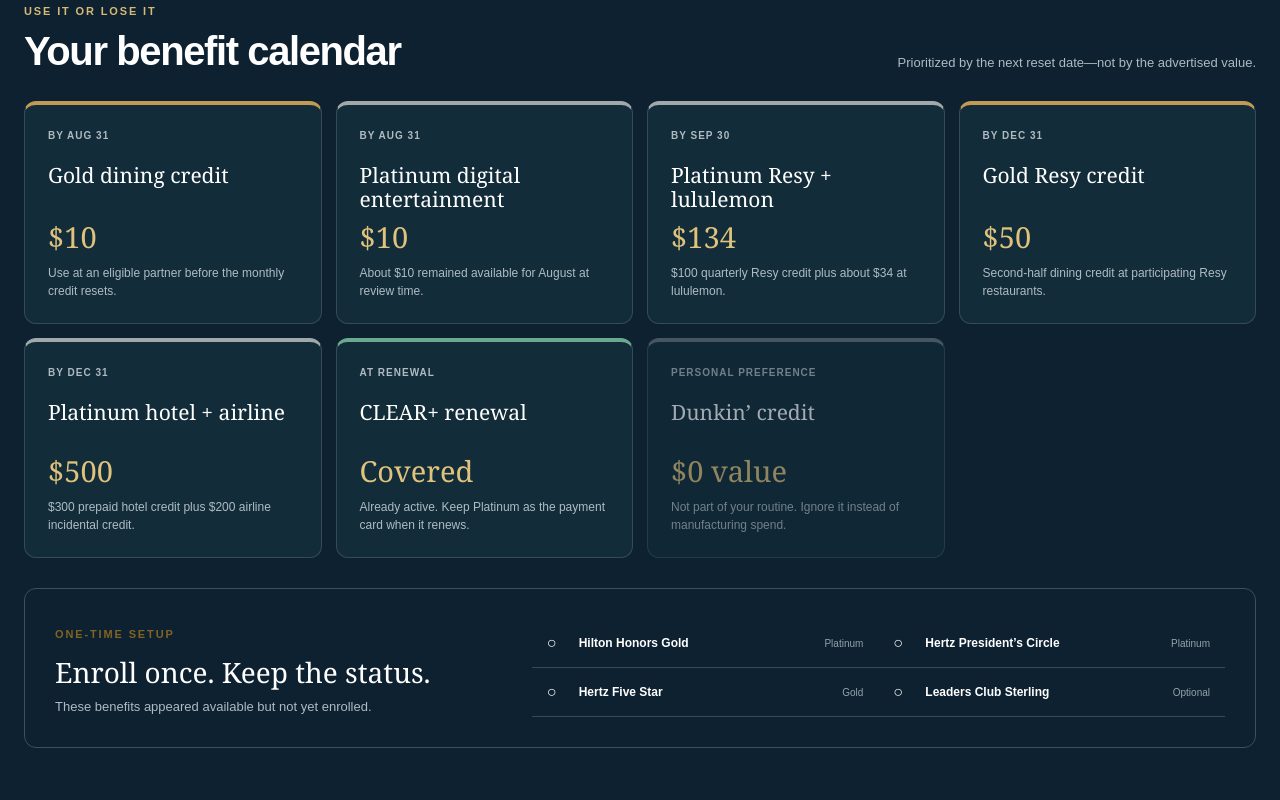
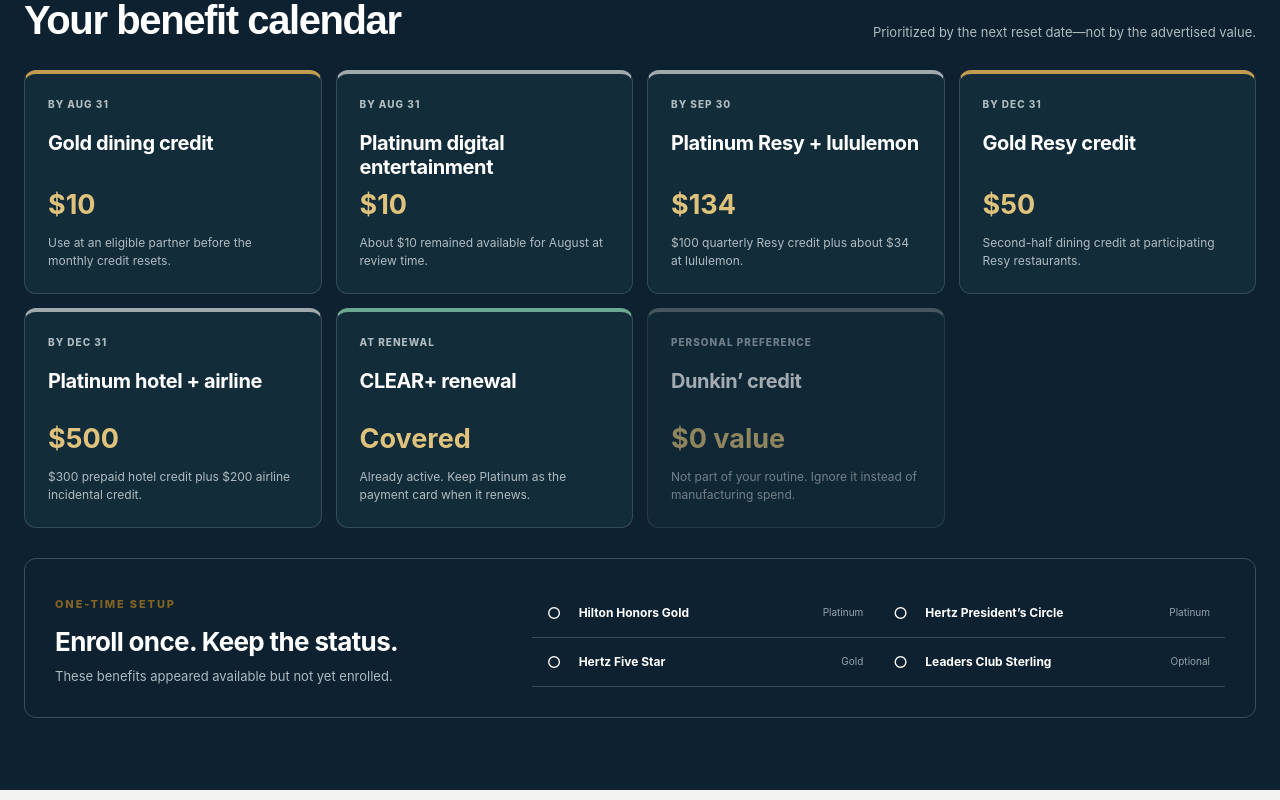
Before and after one commit to pondorasti/pondorasti, a Next.js app: page / in a window 1280 px wide. Shown: the part 2300-3100 px from the top of the page. Built offline with nearby package versions, Linux system fonts and the light colour scheme.

Commit message:
Use Inter across dashboard

```diff
--- a/app/globals.css
+++ b/app/globals.css
@@ -1,4 +1,5 @@
 @import 'tailwindcss';
+@import '@fontsource-variable/inter';
 
 :root {
   --ink: #0d2130;
@@ -20,7 +21,7 @@
   margin: 0;
   background: var(--paper);
   color: var(--ink);
-  font-family: Arial, Helvetica, sans-serif;
+  font-family: 'Inter Variable', Inter, -apple-system, BlinkMacSystemFont, 'Segoe UI', sans-serif;
   -webkit-font-smoothing: antialiased;
 }
 a { color: inherit; text-decoration: none; }
@@ -41,7 +42,7 @@
   background: color-mix(in srgb, white 92%, transparent); backdrop-filter: blur(18px);
 }
 .brand { display: flex; align-items: center; gap: 10px; font-size: 14px; font-weight: 800; letter-spacing: -.01em; }
-.brand-mark { width: 30px; height: 30px; display: grid; place-items: center; border-radius: 8px; background: var(--ink); color: white; font: 700 13px Georgia, serif; }
+.brand-mark { width: 30px; height: 30px; display: grid; place-items: center; border-radius: 8px; background: var(--ink); color: white; font-size: 13px; font-weight: 800; }
 .topbar nav { display: flex; align-items: center; gap: 28px; color: #42515b; font-size: 12px; font-weight: 700; }
 .topbar nav a:hover { color: var(--gold-dark); }
 .privacy-pill { display: inline-flex; align-items: center; gap: 8px; color: var(--muted); font-size: 11px; font-weight: 700; text-transform: uppercase; letter-spacing: .08em; }
@@ -71,19 +72,19 @@
 .platinum-card { color: #19282e; background: linear-gradient(145deg, #d9dedc, #9fa9ab); }
 .card-topline { display: flex; align-items: center; justify-content: space-between; padding-bottom: 28px; border-bottom: 1px solid rgba(18,33,43,.25); font-weight: 900; font-size: 12px; letter-spacing: .1em; }
 .card-topline i { font-style: normal; font-size: 10px; }
-.card-profile h3 { margin: 34px 0; max-width: 400px; font: 400 37px/1.08 Georgia, serif; letter-spacing: -.035em; }
+.card-profile h3 { margin: 34px 0; max-width: 400px; font-size: 34px; font-weight: 700; line-height: 1.08; letter-spacing: -.035em; }
 .route-list { display: grid; gap: 15px; }
 .route-list div { display: grid; grid-template-columns: 52px 1fr; align-items: center; padding-bottom: 14px; border-bottom: 1px solid rgba(18,33,43,.18); }
-.route-list strong { font: 400 27px Georgia, serif; }
+.route-list strong { font-size: 25px; font-weight: 700; }
 .route-list span { font-size: 13px; font-weight: 700; line-height: 1.35; }
 .route-list .muted-route { opacity: .62; }
 .card-rule { margin: 28px 0 0; font-size: 12px; font-weight: 700; }
 
 .callout-grid { display: grid; grid-template-columns: 1fr 1fr; gap: 22px; margin-top: 22px; }
 .callout { min-height: 160px; padding: 24px; display: grid; grid-template-columns: 44px 1fr; gap: 18px; border: 1px solid var(--line); border-radius: 12px; background: var(--white); }
-.callout-icon { width: 42px; height: 42px; display: grid; place-items: center; border: 1px solid currentColor; border-radius: 50%; font: 22px Georgia, serif; }
+.callout-icon { width: 42px; height: 42px; display: grid; place-items: center; border: 1px solid currentColor; border-radius: 50%; font-size: 20px; font-weight: 700; }
 .callout small { font-size: 10px; font-weight: 800; letter-spacing: .12em; color: var(--rust); }
-.callout h3 { margin: 8px 0 9px; font: 400 24px/1.15 Georgia, serif; }
+.callout h3 { margin: 8px 0 9px; font-size: 22px; font-weight: 700; line-height: 1.2; letter-spacing: -.025em; }
 .callout p { margin: 0; color: var(--muted); font-size: 13px; line-height: 1.55; }
 .offer-callout { background: #e4e9e7; border-color: #cbd3cf; }
 .offer-callout small { color: var(--green); }
@@ -111,11 +112,11 @@
 .benefit-card.clear { border-top: 4px solid #6aa88f; }
 .benefit-card.muted { border-top: 4px solid #69777e; opacity: .62; }
 .benefit-timing { color: #aebbc1; font-size: 10px; font-weight: 800; letter-spacing: .1em; text-transform: uppercase; }
-.benefit-card h3 { margin: 20px 0 6px; font: 400 21px/1.15 Georgia, serif; }
-.benefit-card strong { margin-top: auto; font: 400 29px Georgia, serif; color: #dfc37d; }
+.benefit-card h3 { margin: 20px 0 6px; font-size: 20px; font-weight: 700; line-height: 1.18; letter-spacing: -.02em; }
+.benefit-card strong { margin-top: auto; color: #dfc37d; font-size: 27px; font-weight: 700; }
 .benefit-card p { margin: 8px 0 0; color: #afbcc1; font-size: 12px; line-height: 1.5; }
 .enrollment-panel { margin-top: 30px; padding: 30px; display: grid; grid-template-columns: .8fr 1.3fr; gap: 50px; align-items: center; border: 1px solid #3a505c; border-radius: 12px; }
-.enrollment-panel h3 { margin: 8px 0 6px; font: 400 28px Georgia, serif; }
+.enrollment-panel h3 { margin: 8px 0 6px; font-size: 26px; font-weight: 700; letter-spacing: -.025em; }
 .enrollment-panel p { margin: 0; color: #aebbc1; font-size: 13px; }
 .enrollment-list { display: grid; grid-template-columns: 1fr 1fr; }
 .enrollment-list div { padding: 12px 15px; display: grid; grid-template-columns: 25px 1fr auto; gap: 7px; align-items: center; border-bottom: 1px solid #354b57; }
@@ -125,7 +126,7 @@
 .offer-grid { display: grid; grid-template-columns: repeat(3, 1fr); gap: 12px; }
 .offer-grid article { min-height: 235px; padding: 24px; display: flex; flex-direction: column; border: 1px solid var(--line); border-radius: 12px; background: var(--white); }
 .offer-grid article > span { color: var(--green); font-size: 10px; font-weight: 800; letter-spacing: .1em; text-transform: uppercase; }
-.offer-grid h3 { margin: 24px 0 12px; font: 400 25px/1.1 Georgia, serif; }
+.offer-grid h3 { margin: 24px 0 12px; font-size: 23px; font-weight: 700; line-height: 1.15; letter-spacing: -.025em; }
 .offer-grid p { margin: 0; color: var(--muted); font-size: 13px; line-height: 1.55; }
 .offer-grid small { margin-top: auto; padding-top: 24px; font-size: 11px; font-weight: 800; }
 .offer-grid small b { color: var(--gold-dark); }
@@ -155,13 +156,13 @@
 .rule-grid { margin-top: 24px; display: grid; grid-template-columns: repeat(3, 1fr); border-top: 1px solid var(--ink); }
 .rule-grid article { padding: 28px 35px 0 0; }
 .rule-grid article + article { padding-left: 35px; border-left: 1px solid var(--line); }
-.rule-grid b { color: var(--gold-dark); font: 400 14px Georgia, serif; }
-.rule-grid h3 { margin: 22px 0 9px; font: 400 24px Georgia, serif; }
+.rule-grid b { color: var(--gold-dark); font-size: 14px; font-weight: 700; }
+.rule-grid h3 { margin: 22px 0 9px; font-size: 22px; font-weight: 700; letter-spacing: -.025em; }
 .rule-grid p { margin: 0; color: var(--muted); font-size: 13px; line-height: 1.6; }
 
 footer { padding-block: 30px; background: var(--ink); color: #b9c3c7; }
 footer .section-shell { display: flex; align-items: center; justify-content: space-between; gap: 40px; }
-footer span { flex: 0 0 auto; color: white; font: 14px Georgia, serif; }
+footer span { flex: 0 0 auto; color: white; font-size: 14px; font-weight: 700; }
 footer p { max-width: 660px; margin: 0; text-align: right; font-size: 10px; line-height: 1.5; }
 
 @media (max-width: 980px) {
--- a/package.json
+++ b/package.json
@@ -12,6 +12,7 @@
     "lint": "eslint . --ignore-pattern dist --ignore-pattern .next"
   },
   "dependencies": {
+    "@fontsource-variable/inter": "^5.3.0",
     "next": "16.2.6",
     "react": "19.2.6",
     "react-dom": "19.2.6"
```
Also changed, not shown: 1 other file (tests, documents, lock files or other folders).
